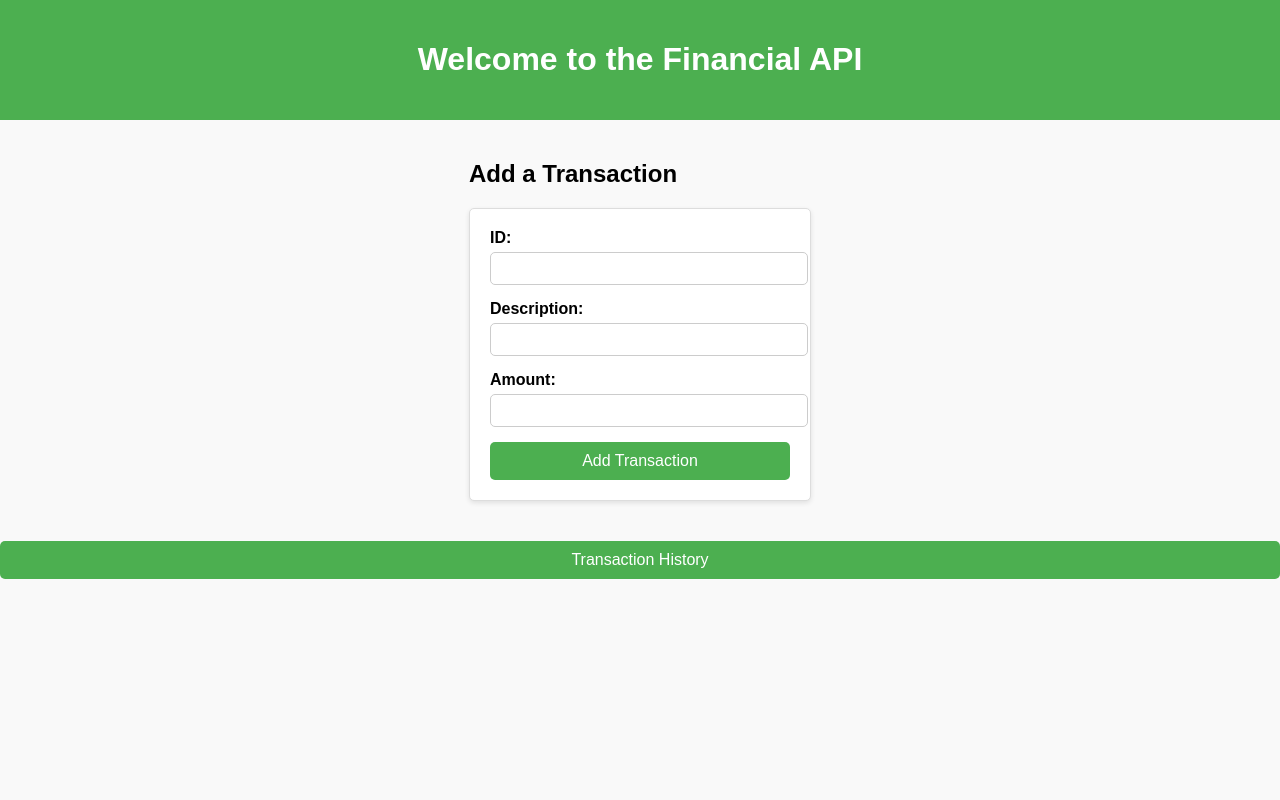
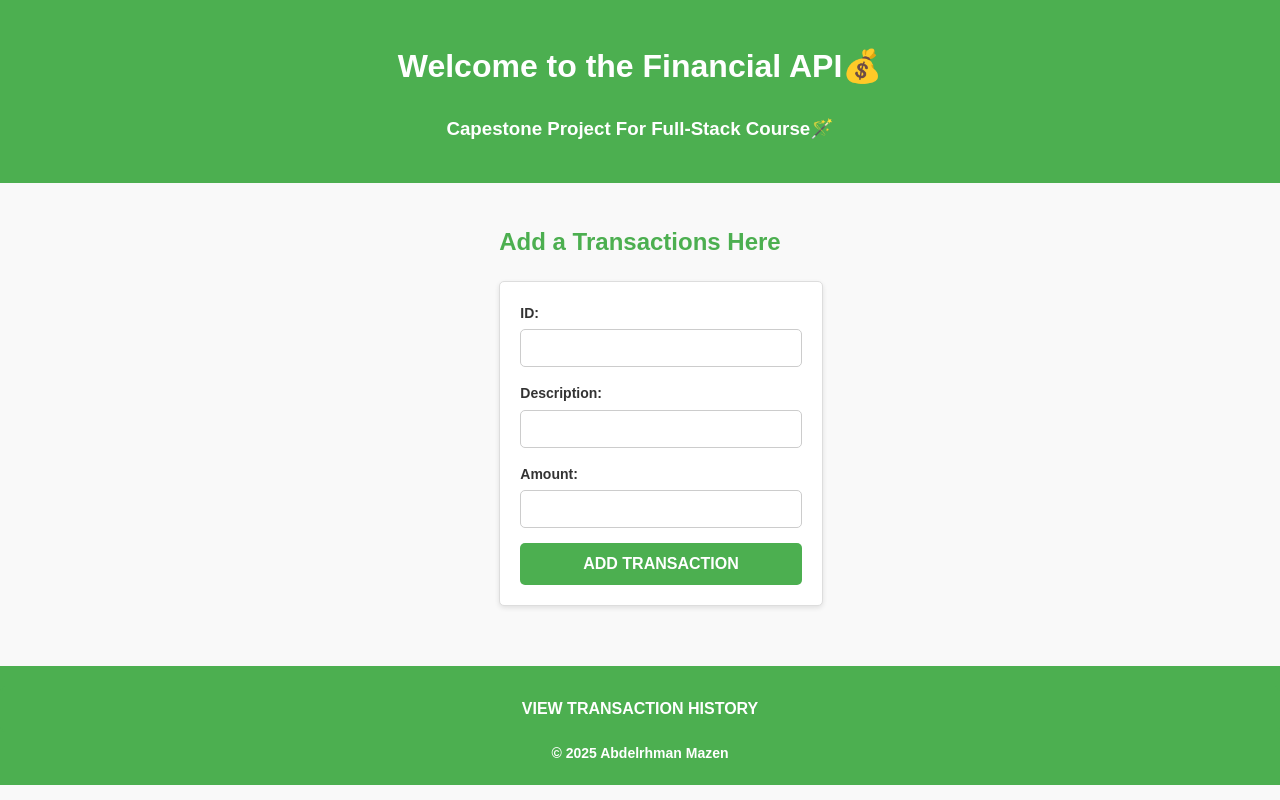
Before and after one commit to AbdelrahmanMazen/financial-api-capstone, a Django app: page / in a window 1280 px wide. Run offline with Django 3.2, Linux system fonts and the light colour scheme; a user stored in the database is signed in.

Commit message:
UPDATE_1

```diff
--- a/api/models.py
+++ b/api/models.py
@@ -1,12 +1,13 @@
+import uuid
 from django.db import models
 from django.contrib.auth.models import User
 
 class Transaction(models.Model):
     id = models.AutoField(primary_key=True)
     description = models.CharField(max_length=255)
-    amount = models.DecimalField(max_digits=12, decimal_places=2)
+    amount = models.DecimalField(max_digits=10, decimal_places=2)
     user = models.ForeignKey(User, on_delete=models.CASCADE)
-    token = models.CharField(max_length=255, blank=True, null=True)  # Add token field
+    token = models.UUIDField(default=uuid.uuid4, editable=False, unique=True)  # Random token
 
     def __str__(self):
         return f"{self.description} - {self.amount}"
--- a/financial_api/urls.py
+++ b/financial_api/urls.py
@@ -6,5 +6,5 @@ urlpatterns = [
     path('admin/', admin.site.urls),
     path('', home, name='home'),  # Map the root URL to the home view
     path('api/', include('rest_framework.urls')),  # DRF login/logout views
-    path('api/transactions/', include('api.urls')),  # Your app's API endpoints
+    path('api/', include('api.urls')),  # Your app's API endpoints
 ]
--- a/static/styles.css
+++ b/static/styles.css
@@ -4,8 +4,11 @@ body {
     margin: 0;
     padding: 0;
     background-color: #f9f9f9;
+    line-height: 1.6;
+    color: #333;
 }
 
+/* Header Styles */
 header {
     background-color: #4CAF50;
     color: white;
@@ -62,14 +82,16 @@ table tr:hover {
     background-color: #ddd;
 }
 
+/* Form Styles */
 form {
     background-color: white;
     padding: 20px;
     border: 1px solid #ddd;
     border-radius: 5px;
     box-shadow: 0 2px 5px rgba(0, 0, 0, 0.1);
-    width: 300px;
-    margin-bottom: 20px;
+    width: 100%;
+    max-width: 400px;
+    margin: 20px auto;
 }
 
 form div {
@@ -80,30 +102,43 @@ label {
     display: block;
     margin-bottom: 5px;
     font-weight: bold;
+    font-size: 14px;
+    color: #333;
 }
 
-input {
+input, select, textarea {
     width: 100%;
-    padding: 8px;
+    padding: 10px;
     border: 1px solid #ccc;
     border-radius: 5px;
+    font-size: 14px;
+    box-sizing: border-box;
+}
+
+input:focus, select:focus, textarea:focus {
+    border-color: #4CAF50;
+    outline: none;
+    box-shadow: 0 0 5px rgba(76, 175, 80, 0.5);
 }
 
 button {
     width: 100%;
-    padding: 10px;
+    padding: 12px;
     background-color: #4CAF50;
     color: white;
     border: none;
     border-radius: 5px;
     font-size: 16px;
     cursor: pointer;
+    text-transform: uppercase;
+    font-weight: bold;
 }
 
 button:hover {
     background-color: #45a049;
 }
 
+/* Link Styles */
 .transaction-link {
     text-align: center;
     margin-top: 20px;
@@ -113,8 +148,81 @@ button:hover {
     text-decoration: none;
     color: #4CAF50;
     font-weight: bold;
+    font-size: 16px;
 }
 
 .transaction-link a:hover {
     text-decoration: underline;
 }
+
+/* Footer Styles */
+footer {
+    background-color: #4CAF50;
+    color: white;
+    padding: 20px 0;
+    margin-top: 20px;
+}
+
+footer .footer-container {
+    display: flex;
+    flex-direction: column;
+    align-items: center;
+    justify-content: center;
+    gap: 10px; /* Adds spacing between elements */
+}
+
+footer h5 {
+    margin: 0;
+    font-size: 14px;
+}
+
+footer button {
+    padding: 10px 20px;
+    background-color: white;
+    color: #4CAF50;
+    border: none;
+    border-radius: 5px;
+    font-size: 14px;
+    font-weight: bold;
+    cursor: pointer;
+    text-transform: uppercase;
+}
+
+footer button:hover {
+    background-color: #45a049;
+    color: white;
+}
+
+/* Enhanced Transaction History Button */
+.transaction-history-btn {
+    padding: 12px 25px;
+    background-color: #4CAF50;
+    color: #ffffff;
+    border: 2px solid #4CAF50;
+    border-radius: 5px;
+    font-size: 16px;
+    font-weight: bold;
+    cursor: pointer;
+    text-transform: uppercase;
+    transition: all 0.3s ease;
+}
+
+.transaction-history-btn:hover {
+    background-color: #fcfcfc;
+    color: #4CAF50;
+    border-color: #446046;
+    transform: scale(1.05); /* Slightly enlarges the button on hover */
+}
+
+.transaction-history-btn:active {
+    transform: scale(0.95); /* Adds a pressed effect */
+}
+
+/* Center the Transaction Title */
+.transaction-title {
+    text-align: center;
+    font-size: 24px;
+    font-weight: bold;
+    color: #4CAF50;
+    margin-bottom: 20px;
+}
--- a/templates/index.html
+++ b/templates/index.html
@@ -9,7 +9,9 @@
 </head>
 <body>
     <header>
-        <h1>Welcome to the Financial API</h1>
+        <h1>Welcome to the Financial API💰</h1>
+        <h3>Capestone Project For Full-Stack Course🪄</h3>
+
     </header>
 
     <main>
@@ -19,7 +21,7 @@
             </div>
         {% endif %}
         <section>
-            <h2>Add a Transaction</h2>
+            <h2 class="transaction-title">Add a Transactions Here</h2>
             <form method="POST" action="{% url 'home' %}">
                 {% csrf_token %}
                 <div>
@@ -40,7 +42,12 @@
     </main>
 
     <footer>
-        <button onclick="window.location.href='{% url 'transaction_history' %}'">Transaction History</button>
-    </footer>
+    <div class="footer-container">
+        <button class="transaction-history-btn" onclick="window.location.href='{% url 'transaction_history' %}'">
+            View Transaction History
+        </button>
+        <h5>© 2025 Abdelrhman Mazen</h5>
+    </div>
+</footer>
 </body>
 </html>
```
Also changed, not shown: other parts of static/styles.css (+22 -5 lines), templates/transaction_history.html (+3 -11 lines), api/migrations/0005_auto_20250423_2355.py (added), db.sqlite3, templates/CopyRight/licensed.png (added).
